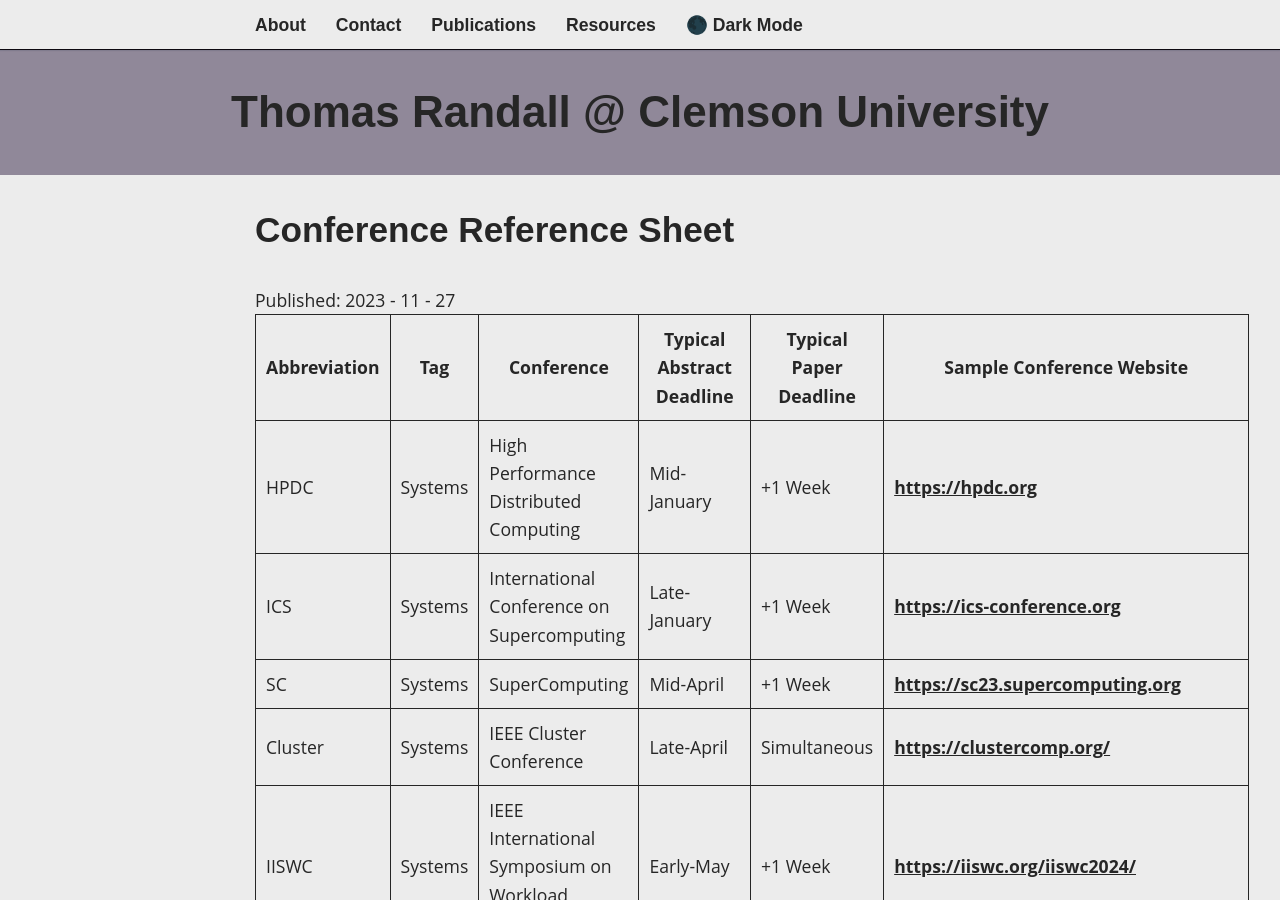
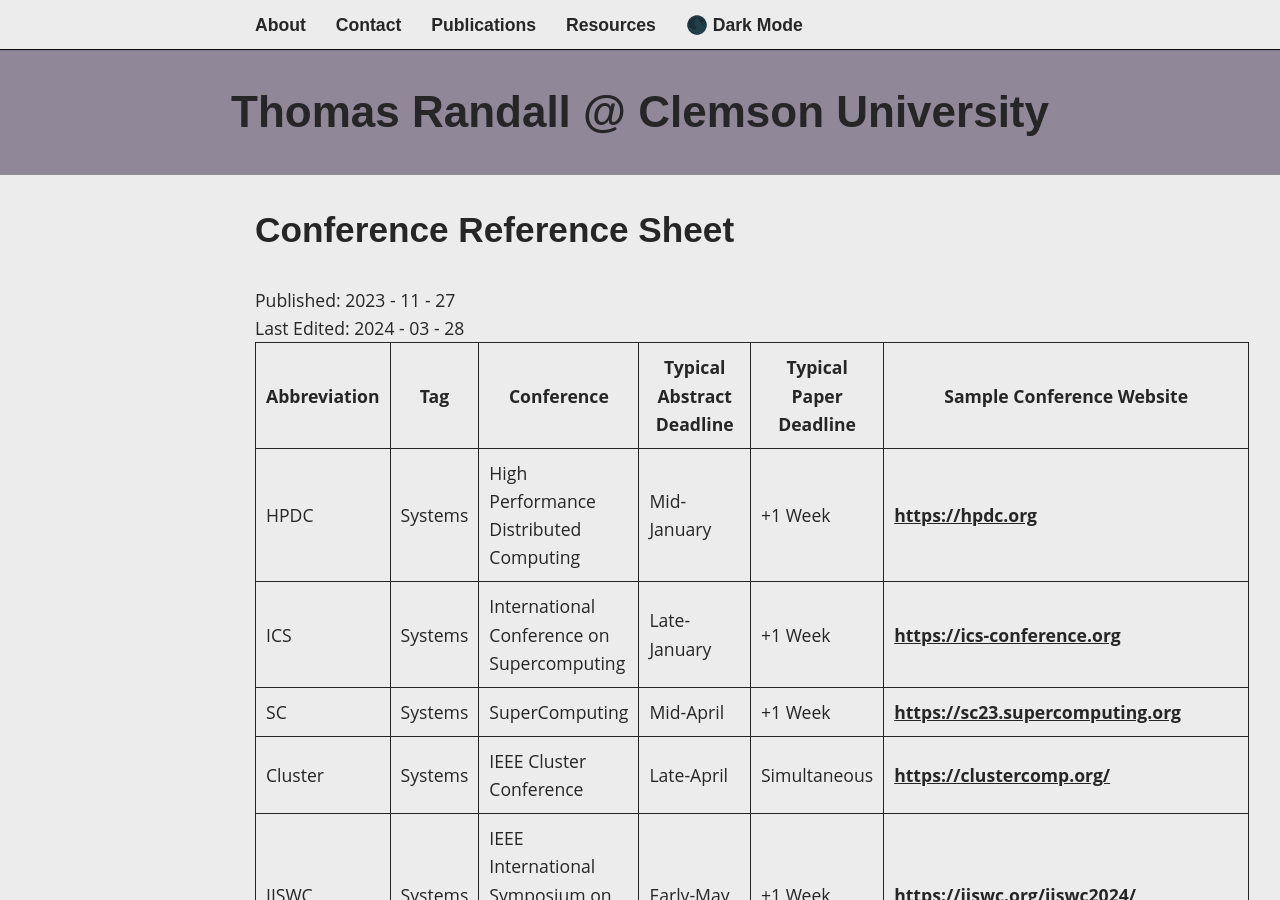
Before and after one commit to tlranda/tlranda.github.io, a Jekyll site: the page built from _posts/2023-11-27-conference_list.md, in a window 1280 px wide and 900 px high. Built offline with Jekyll 4.4.1, drawn with Linux system fonts in a browser that asks for light colours.

Commit message:
Add last edited field to posts (when present) to show when items are updated (requires manual tracking for now)

```diff
--- a/_layouts/post.html
+++ b/_layouts/post.html
@@ -6,5 +6,12 @@ layout: default
 <time>
 Published: {{ page.date | date: "%Y - %m - %d" }}{% if page.author %} : {{ page.author }}{% endif %}{% if page.meta %} : {{ page.meta }}{% endif %}
 </time>
+<br>
+{% if page.last_edited %}
+<time>
+Last Edited: {{ page.last_edited | date: "%Y - %m - %d" }}
+</time>
+<br>
+{% endif %}
 
 {{ content }}
--- a/_posts/2023-11-27-conference_list.md
+++ b/_posts/2023-11-27-conference_list.md
@@ -2,6 +2,7 @@
 layout: post
 title: "Conference Reference Sheet"
 date: 2023-11-27
+last_edited: 2024-3-28
 categories: resource
 ---
 
```
